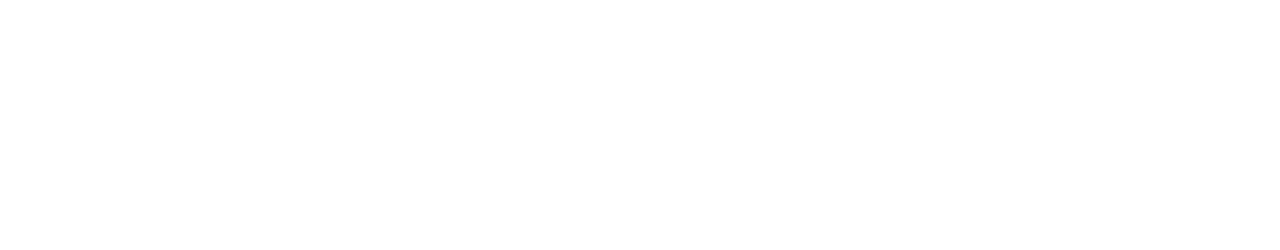
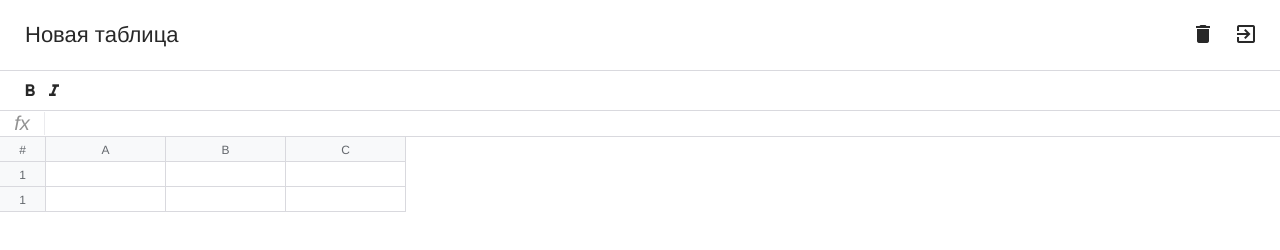
Before and after one commit to Mirzamorph/excel-js, a website built with webpack: page src/index.html in a window 1280 px wide. Built offline with nearby package versions, Linux system fonts and the light colour scheme.

Commit message:
Создаю аналог фреймворка

```diff
--- a/package.json
+++ b/package.json
@@ -26,6 +26,7 @@
   "private": true,
   "devDependencies": {
     "@babel/core": "^7.11.4",
+    "@babel/plugin-proposal-class-properties": "^7.10.4",
     "@babel/polyfill": "^7.11.5",
     "@babel/preset-env": "^7.11.0",
     "babel-eslint": "^10.1.0",
--- /dev/null
+++ b/src/components/excel/Excel.js
@@ -0,0 +1,28 @@
+import {$} from '@core/Dom'
+
+export default class Excel {
+    constructor(selector, options) {
+        this.$el = document.querySelector(selector)
+        this.components = options.components || []
+
+    }
+
+    getRoot() {
+        const $root = $.create('div', 'excel')
+
+        this.components.forEach(Component => {
+            const $el = $.create('div', Component.className)
+            const component = new Component($el)
+            $el.innerHTML = component.toHTML()
+            $root.append($el)
+        })
+
+        return $root
+    }
+
+
+    render() {
+        const $root = this.getRoot()
+        this.$el.append($root)
+    }
+}
--- /dev/null
+++ b/src/components/formula/Formula.js
@@ -0,0 +1,12 @@
+import ExcelComponent from '@core/ExcelComponent'
+
+export default class Formula extends ExcelComponent {
+    static className = 'excel__formula'
+
+    toHTML() {
+        return `
+        <span class="excel__formula-heading">fx</span>
+        <input type="text" class="excel__formula-input" spellcheck="false"/>
+        `
+    }
+}
--- /dev/null
+++ b/src/components/header/Header.js
@@ -0,0 +1,19 @@
+import ExcelComponent from '@core/ExcelComponent'
+
+export default class Header extends ExcelComponent {
+    static className = 'excel__header'
+
+    toHTML() {
+        return `
+        <input type="text" class="excel__title" value="Новая таблица">
+        <div class="excel__buttons">
+            <button type="button" class="excel__btn">
+                <i class="material-icons">delete</i>
+            </button>
+            <button type="button" class="excel__btn">
+                <i class="material-icons">exit_to_app</i>
+            </button>
+        </div>
+        `
+    }
+}
--- /dev/null
+++ b/src/components/table/Table.js
@@ -0,0 +1,30 @@
+import ExcelComponent from '@core/ExcelComponent'
+
+export default class Table extends ExcelComponent {
+    static className = 'excel__table'
+
+    toHTML() {
+        return `
+        <div class="table">
+            <div class="table__info-row">
+                <div class="table__info-col">#</div>
+                <div class="table__info-col">A</div>
+                <div class="table__info-col">B</div>
+                <div class="table__info-col">C</div>
+            </div>
+            <div class="table__row">
+            <div class="table__col table__col_index">1</div>
+                <div class="table__col" contenteditable spellcheck="false"></div>
+                <div class="table__col" contenteditable spellcheck="false"></div>
+                <div class="table__col" contenteditable spellcheck="false"></div>
+            </div>
+            <div class="table__row">
+                <div class="table__col table__col_index">1</div>
+                <div class="table__col" contenteditable spellcheck="false"></div>
+                <div class="table__col" contenteditable spellcheck="false"></div>
+                <div class="table__col" contenteditable spellcheck="false"></div>
+            </div>
+        </div>
+        `
+    }
+}
--- /dev/null
+++ b/src/components/toolbar/Toolbar.js
@@ -0,0 +1,16 @@
+import ExcelComponent from '@core/ExcelComponent'
+
+export default class Toolbar extends ExcelComponent {
+    static className = 'excel__toolbar'
+
+    toHTML() {
+        return `
+        <button type="button" class="excel__toolbar-btn">
+            <i class="material-icons">format_bold</i>
+        </button>
+        <button type="button" class="excel__toolbar-btn">
+            <i class="material-icons">format_italic</i>
+        </button>
+        `
+    }
+}
--- /dev/null
+++ b/src/core/Dom.js
@@ -0,0 +1,16 @@
+class Dom {}
+
+export function $() {
+    return new Dom()
+}
+
+$.create = (elementName, classes = null) => {
+    const element = document.createElement(elementName)
+    if (classes) {
+        const classesArr = classes.split(' ')
+        classesArr.forEach(className => {
+            element.classList.add(className)
+        })
+    }
+    return element
+}
--- /dev/null
+++ b/src/core/DomListener.js
@@ -0,0 +1,8 @@
+export default class DomListener {
+    constructor($root) {
+        if (!$root) {
+            throw new Error('No root element was provided for DomListener!')
+        }
+        this.$root = $root
+    }
+}
--- /dev/null
+++ b/src/core/ExcelComponent.js
@@ -0,0 +1,8 @@
+import DomListener from '@core/DomListener'
+
+export default class ExcelComponent extends DomListener {
+    // Возвращает шаблон компанента
+    toHTML() {
+        return ''
+    }
+}
--- a/src/index.js
+++ b/src/index.js
@@ -1,7 +1,13 @@
+import Excel from '@/components/excel/Excel'
+import Header from '@/components/header/Header'
+import Toolbar from '@/components/toolbar/Toolbar'
+import Formula from '@/components/formula/Formula'
+import Table from '@/components/table/Table'
+
 import './scss/index.scss'
 
-async function start() {
-    return await Promise.resolve('its working!')
-}
+const excel = new Excel('#app', {
+    components: [Header, Toolbar, Formula, Table]
+})
 
-start().then(console.log)
+excel.render()
--- a/webpack.config.js
+++ b/webpack.config.js
@@ -1,5 +1,5 @@
 const path = require('path')
-const { CleanWebpackPlugin } = require('clean-webpack-plugin')
+const {CleanWebpackPlugin} = require('clean-webpack-plugin')
 const HTMLWebpackPlugin = require('html-webpack-plugin')
 const CopyPlugin = require('copy-webpack-plugin')
 const MiniCssExtractPlugin = require('mini-css-extract-plugin')
@@ -15,6 +15,7 @@ const jsLoaders = () => {
             loader: 'babel-loader',
             options: {
                 presets: ['@babel/preset-env'],
+                plugins: ['@babel/plugin-proposal-class-properties']
             }
         }
     ]
@@ -57,8 +58,8 @@ module.exports = {
                 {
                     from: path.resolve(__dirname, 'src/favicon.ico'),
                     to: path.resolve(__dirname, 'dist')
-                },
-            ],
+                }
+            ]
         }),
         new MiniCssExtractPlugin({
             filename: filename('css')
@@ -77,8 +78,8 @@ module.exports = {
                         }
                     },
                     'css-loader',
-                    'sass-loader',
-                ],
+                    'sass-loader'
+                ]
             },
 
             {
@@ -86,6 +87,6 @@ module.exports = {
                 exclude: /node_modules/,
                 loader: jsLoaders()
             }
-        ],
+        ]
     }
 }
```
Also changed, not shown: src/assets/table.html (+1 -1 lines), 1 other file.
